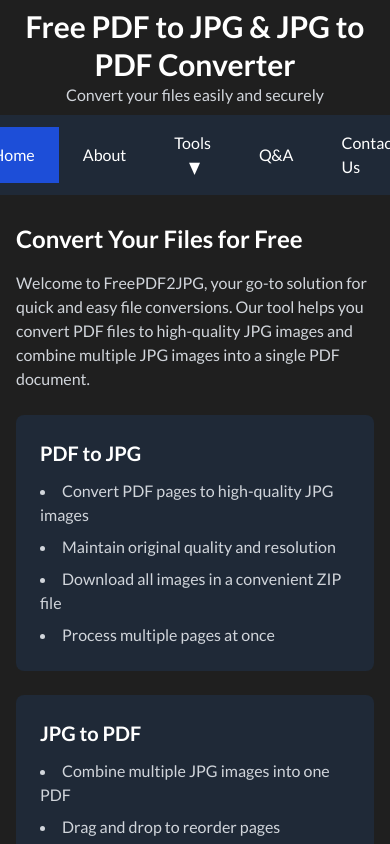
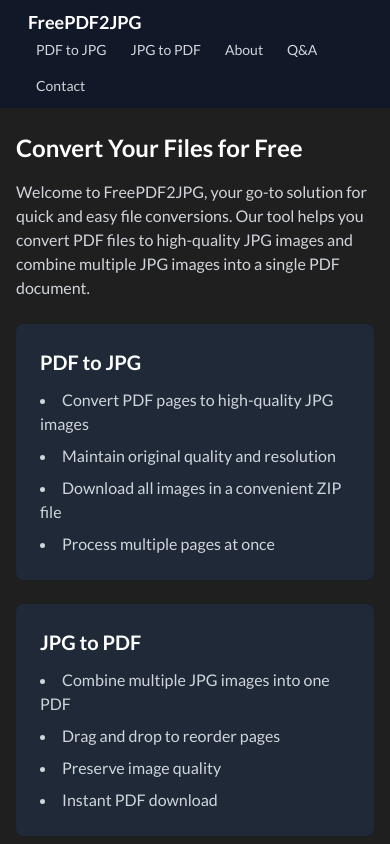
Before and after one commit to SuperB747/freepdf2jpg, a React (Vite) app in the folder client/: page / in a window 390 px wide. Shown: the top 844 px of the page. Built offline with nearby package versions, Linux system fonts and the light colour scheme.

Commit message:
모바일 친화적으로 메뉴바 변경

```diff
--- a/client/src/components/Navigation.jsx
+++ b/client/src/components/Navigation.jsx
@@ -1,116 +1,33 @@
-import { Link, useLocation } from 'react-router-dom';
-import { useState, useRef, useEffect } from 'react';
+import { Link } from 'react-router-dom';
 
-export default function Navigation() {
-  const location = useLocation();
-  const [isToolsOpen, setIsToolsOpen] = useState(false);
-  const toolsRef = useRef(null);
+const Navigation = () => {
+  return (
+    <nav className="bg-gray-900 py-2 px-3 sm:px-4">
+      <div className="container mx-auto flex flex-wrap items-center justify-between">
+        <Link to="/" className="text-white font-semibold text-lg sm:text-xl whitespace-nowrap">
+          FreePDF2JPG
+        </Link>
 
-  const isActive = (path) => {
-    return location.pathname === path ? 'bg-blue-700' : '';
-  };
+        <div className="flex flex-wrap items-center gap-2 sm:gap-4 text-sm sm:text-base">
+          <Link to="/pdf-to-jpg" className="text-gray-300 hover:text-white px-2 py-1">
+            PDF to JPG
+          </Link>
+          <Link to="/jpg-to-pdf" className="text-gray-300 hover:text-white px-2 py-1">
+            JPG to PDF
+          </Link>
+          <Link to="/about" className="text-gray-300 hover:text-white px-2 py-1">
+            About
+          </Link>
+          <Link to="/qa" className="text-gray-300 hover:text-white px-2 py-1">
+            Q&A
+          </Link>
+          <Link to="/contact" className="text-gray-300 hover:text-white px-2 py-1 whitespace-nowrap">
+            Contact
+          </Link>
+        </div>
+      </div>
+    </nav>
+  );
+};
 
-  // Close dropdown when clicking outside
-  useEffect(() => {
-    function handleClickOutside(event) {
-      if (toolsRef.current && !toolsRef.current.contains(event.target)) {
-        setIsToolsOpen(false);
-      }
-    }
-
-    document.addEventListener('mousedown', handleClickOutside);
-    return () => {
-      document.removeEventListener('mousedown', handleClickOutside);
-    };
-  }, []);
-
-  return (
-    <header className="bg-[#1f1f1f]">
-      {/* Title Section */}
-      <div className="text-center py-2">
-        <h1 className="text-3xl font-bold text-white leading-tight">Free PDF to JPG & JPG to PDF Converter</h1>
-        <p className="text-gray-300">Convert your files easily and securely</p>
-      </div>
-
-      {/* Navigation Bar */}
-      <nav className="bg-gray-800 mb-1">
-        <div className="max-w-4xl mx-auto">
-          <ul className="flex justify-center items-center">
-            <li>
-              <Link
-                to="/"
-                className={`text-white px-6 py-4 inline-block hover:bg-blue-600 transition-colors ${isActive('/')}`}
-              >
-                Home
-              </Link>
-            </li>
-            <li>
-              <Link
-                to="/about"
-                className={`text-white px-6 py-4 inline-block hover:bg-blue-600 transition-colors ${isActive('/about')}`}
-              >
-                About
-              </Link>
-            </li>
-            <li
-              className="relative"
-              ref={toolsRef}
-              onMouseLeave={() => setIsToolsOpen(false)}
-            >
-              <button
-                className={`text-white px-6 py-4 inline-block hover:bg-blue-600 transition-colors ${
-                  isActive('/pdf-to-jpg') || isActive('/jpg-to-pdf') || isToolsOpen ? 'bg-blue-700' : ''
-                }`}
-                onClick={() => setIsToolsOpen(!isToolsOpen)}
-                onMouseEnter={() => setIsToolsOpen(true)}
-              >
-                Tools
-                <span className={`ml-1 transition-transform duration-200 inline-block ${isToolsOpen ? 'rotate-180' : ''}`}>▼</span>
-              </button>
-              {isToolsOpen && (
-                <ul
-                  className="absolute left-0 w-48 bg-gray-800 shadow-lg py-2 z-50"
-                >
-                  <li>
-                    <Link
-                      to="/pdf-to-jpg"
-                      className={`block px-4 py-2 text-white hover:bg-blue-600 transition-colors ${isActive('/pdf-to-jpg')}`}
-                      onClick={() => setIsToolsOpen(false)}
-                    >
-                      PDF to JPG
-                    </Link>
-                  </li>
-                  <li>
-                    <Link
-                      to="/jpg-to-pdf"
-                      className={`block px-4 py-2 text-white hover:bg-blue-600 transition-colors ${isActive('/jpg-to-pdf')}`}
-                      onClick={() => setIsToolsOpen(false)}
-                    >
-                      JPG to PDF
-                    </Link>
-                  </li>
-                </ul>
-              )}
-            </li>
-            <li>
-              <Link
-                to="/qa"
-                className={`text-white px-6 py-4 inline-block hover:bg-blue-600 transition-colors ${isActive('/qa')}`}
-              >
-                Q&A
-              </Link>
-            </li>
-            <li>
-              <Link
-                to="/contact"
-                className={`text-white px-6 py-4 inline-block hover:bg-blue-600 transition-colors ${isActive('/contact')}`}
-              >
-                Contact Us
-              </Link>
-            </li>
-          </ul>
-        </div>
-      </nav>
-    </header>
-  );
-}
+export default Navigation;
```
